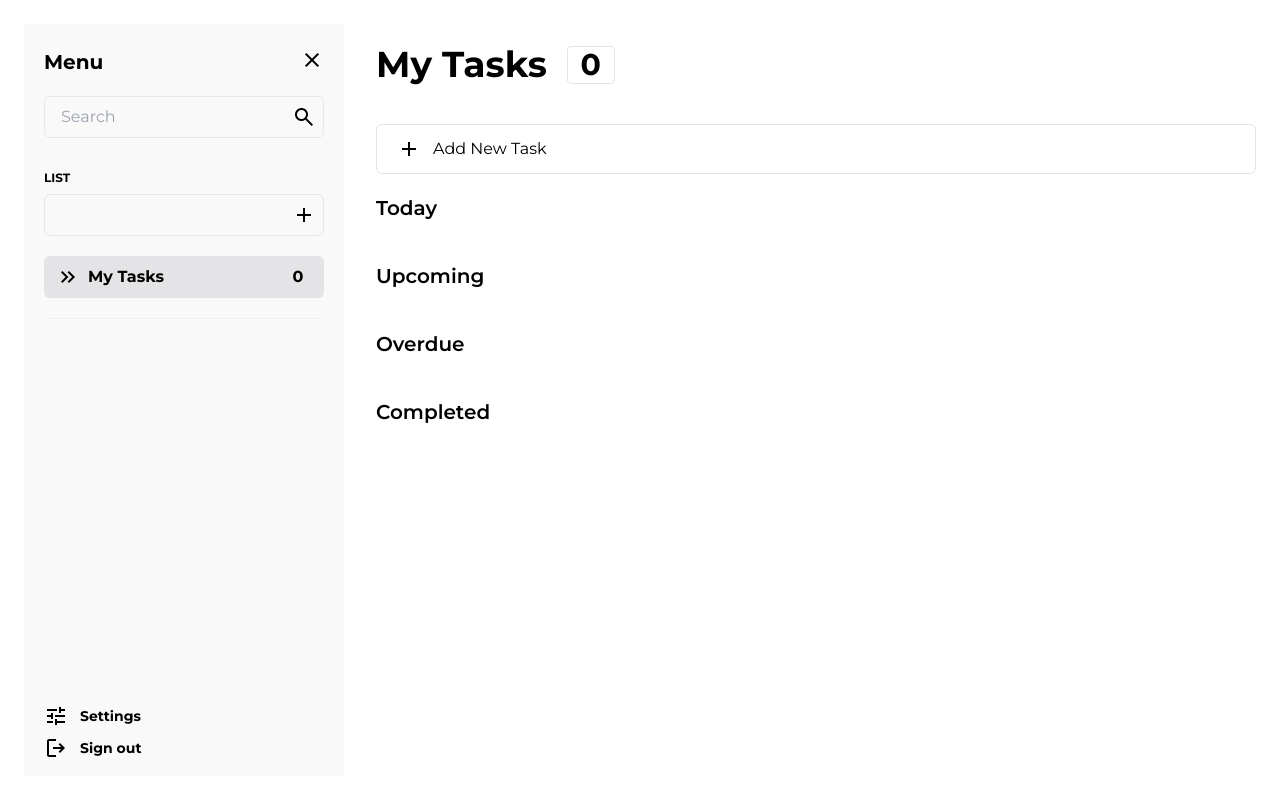
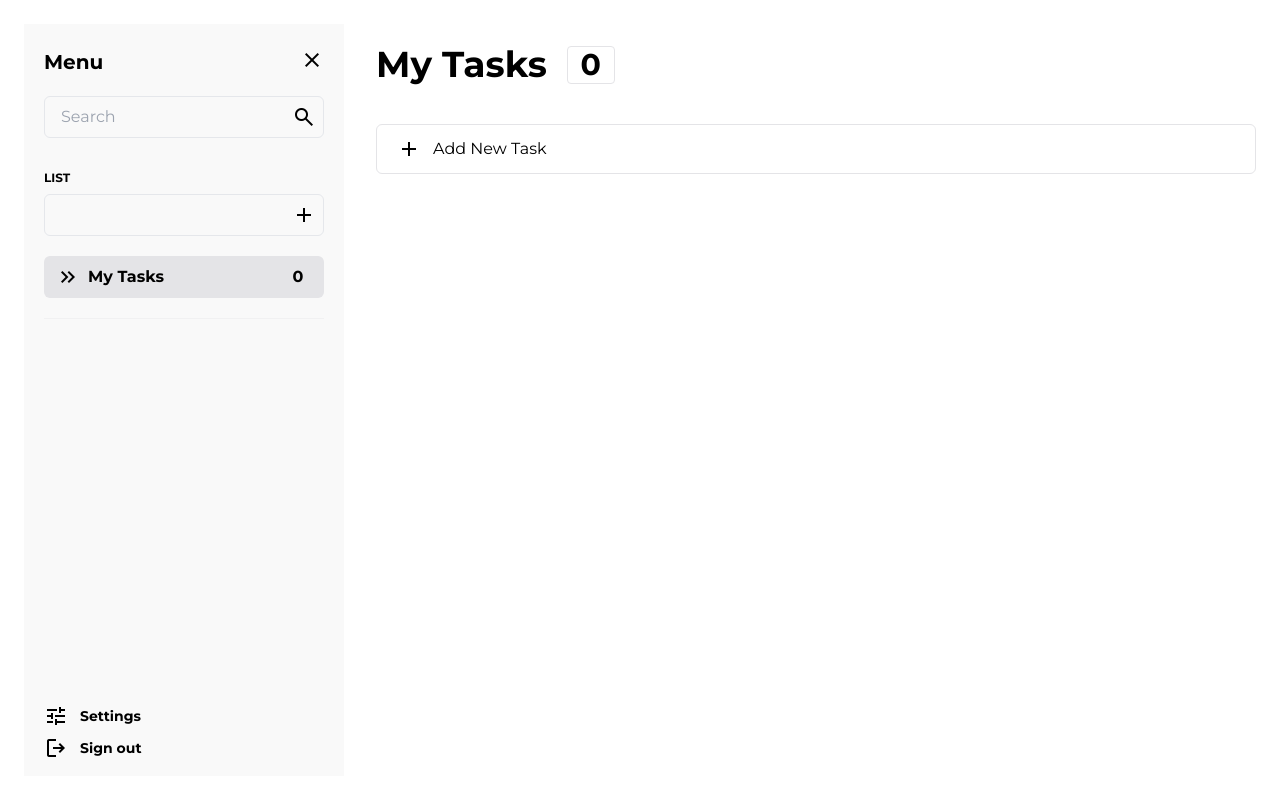
Before and after one commit to Verseler/TaskList, a React (Vite) app: page / in a window 1280 px wide. Shown: the top 796 px of the page. Built offline with nearby package versions, Linux system fonts and the light colour scheme.

Commit message:
style: hide taskCardList if empty

```diff
--- a/src/App.jsx
+++ b/src/App.jsx
@@ -7,6 +7,7 @@ import { nanoid } from "nanoid";
 import logo from "/logo.png";
 
 export default function App() {
+  const EMPTY = "";
   const [showTaskView, setShowTaskView] = useState(false);
 
   const defaultListCollection = [{ id: nanoid(), name: "My Tasks", tasks: [] }];
@@ -42,10 +43,10 @@ export default function App() {
   //Notification functionality
   //ask for permision for notification to user
   useEffect(() => {
-    if(Notification.permission != "granted") {
+    if (Notification.permission != "granted") {
       Notification.requestPermission().then((permission) => {
         setPermission(permission);
-      })
+      });
     } else {
       setPermission(Notification.permission);
     }
@@ -53,31 +54,29 @@ export default function App() {
 
   //check if task is due
   useEffect(() => {
-
-    const allList = listCollection.map(list => list.tasks).flat();
-    allList.forEach(task => {
+    const allList = listCollection.map((list) => list.tasks).flat();
+    allList.forEach((task) => {
       //cehck if task dueDate is not empty
-      if(task.dueDate) {
+      if (task.dueDate) {
         //check if task duedate is overdue and permission is already granted by users
-        if(task.dueDate <= getCurrentDate() && permission === "granted") {
-          const dueTime = task.dueDate.split('T')[1];
+        if (task.dueDate <= getCurrentDate() && permission === "granted") {
+          const dueTime = task.dueDate.split("T")[1];
           const notification = new Notification(`Tasks ${task.name} is due!`, {
             body: dueTime,
             tag: task.id,
             icon: logo,
           });
           notification.addEventListener("close", () => {
-            notification.close()
+            notification.close();
           });
 
           return () => {
             notification.removeEventListener("close");
-          }
+          };
         }
       }
     });
-  }, [listCollection])
-
+  }, [listCollection]);
 
   /*
    *
@@ -89,7 +88,6 @@ export default function App() {
     const newListCollection = [...listCollection];
     newListCollection[currentListIndex] = newCurrentList;
     setListCollection(newListCollection);
-
   }
 
   function createList(name) {
@@ -124,9 +122,9 @@ export default function App() {
   function createNewTask() {
     const newTask = {
       id: nanoid(),
-      name: "New Task",
-      description: "",
-      dueDate: "",
+      name: EMPTY,
+      desc: EMPTY,
+      dueDate: EMPTY,
       completed: false,
     };
 
@@ -135,11 +133,16 @@ export default function App() {
       ...currentList,
       tasks: [...currentList.tasks, newTask],
     };
-    setCurrentList(newCurrentList);
 
-    setCurrentTaskId(newTask.id);
-    //after creating task, show taskview and display the current task
-    setShowTaskView(true);
+
+    //after clicking add new task it will delay for a few ms to avoid spamming
+    setTimeout(() => {
+      setCurrentList(newCurrentList);
+
+      setCurrentTaskId(newTask.id);
+      //after creating task, show taskview and display the current task
+      setShowTaskView(true);
+    }, 250);
   }
 
   function deleteTask(selectedTaskId) {
@@ -160,6 +163,16 @@ export default function App() {
   function updateTask(modifiedTask) {
     //if currentList.tasks is empty dont allow to modify more task
     if (currentList.tasks.length < 1) return;
+
+    //if task is empty, delete it
+    if (
+      modifiedTask.name === EMPTY &&
+      modifiedTask.desc === EMPTY &&
+      modifiedTask.dueDate === EMPTY
+    ) {
+      deleteTask(modifiedTask.id);
+      return;
+    }
 
     //update the modified task in the current list
     const newCurrentList = {
--- a/src/components/ListView.jsx
+++ b/src/components/ListView.jsx
@@ -1,5 +1,6 @@
 import TaskCount from "./TaskCount";
 import TaskCardList from "./TaskCardList";
+import { getCurrentDate } from "../Utilities/TimeStamp";
 
 export default function ListView({
   listTasks,
@@ -7,7 +8,7 @@ export default function ListView({
   listCount,
   createNewTask,
   handleShowTaskView,
-  updateTask
+  updateTask,
 }) {
   const addTaskButton = () => {
     return (
@@ -21,6 +22,18 @@ export default function ListView({
     );
   };
 
+  const currentDate = getCurrentDate();
+  const listTasksToday = listTasks.filter(
+    (task) => !task.completed && task.dueDate === currentDate
+  );
+  const listTasksUpcoming = listTasks.filter(
+    (task) => !task.completed && task.dueDate > currentDate
+  );
+  const listTasksOverdue = listTasks.filter(
+    (task) => !task.completed && task.dueDate < currentDate
+  );
+  const listTasksCompleted = listTasks.filter((task) => task.completed);
+
   return (
     <div className="flex-1 min-h-[svh]">
       <header className="flex items-end sm:mt-5 h-max gap-x-5">
@@ -30,30 +43,38 @@ export default function ListView({
 
       <div className="py-6 sm:py-10">
         {addTaskButton()}
+        {listTasksToday.length >= 1 && (
           <TaskCardList
-          listTasks={listTasks}
-          type="Today"
+            listTasks={listTasksToday}
+            label="Today"
             handleShowTaskView={handleShowTaskView}
             updateTask={updateTask}
           />
+        )}
+        {listTasksUpcoming.length >= 1 && (
           <TaskCardList
-          listTasks={listTasks}
-          type="Upcoming"
+            listTasks={listTasksUpcoming}
+            label="Upcoming"
             handleShowTaskView={handleShowTaskView}
             updateTask={updateTask}
           />
+        )}
+        {listTasksOverdue.length >= 1 && (
           <TaskCardList
-          listTasks={listTasks}
-          type="Overdue"
+            listTasks={listTasksOverdue}
+            label="Overdue"
             handleShowTaskView={handleShowTaskView}
             updateTask={updateTask}
           />
+        )}
+        {listTasksCompleted.length >= 1 && (
           <TaskCardList
-          listTasks={listTasks}
-          type="Completed"
+            listTasks={listTasksCompleted}
+            label="Completed"
             handleShowTaskView={handleShowTaskView}
             updateTask={updateTask}
           />
+        )}
       </div>
     </div>
   );
--- a/src/components/TaskCard.jsx
+++ b/src/components/TaskCard.jsx
@@ -11,6 +11,8 @@ export default function TaskCard({ task, handleShowTaskView, updateTask }) {
     //remove the selected task from the current list
     updateTask(modifiedTask);
   }
+
+  const taskDueTime = task.dueDate.split("T")[1];
 
   return (
     <button
@@ -34,6 +36,10 @@ export default function TaskCard({ task, handleShowTaskView, updateTask }) {
         >
           {task.name}
         </p>
+        {task.dueDate &&
+        (<div className="px-2 py-0.5 text-xs border rounded-md border-zinc-200">
+          {taskDueTime}
+        </div>)}
       </div>
 
       <span className="ml-auto material-symbols-outlined">navigate_next</span>
--- a/src/components/TaskCardList.jsx
+++ b/src/components/TaskCardList.jsx
@@ -3,13 +3,11 @@ import { getCurrentDate } from "../Utilities/TimeStamp";
 
 export default function TaskCardList({
   listTasks,
-  type,
+  label,
   handleShowTaskView,
-  updateTask
+  updateTask,
 }) {
   const TaskCardListUI = listTasks?.map((task) => {
-    if (type === "Today") {
-      if (!task.completed && task.dueDate === getCurrentDate()) {
     return (
       <TaskCard
         key={task.id}
@@ -18,53 +16,11 @@ export default function TaskCardList({
         updateTask={updateTask}
       />
     );
-      }
-    }
-    if (type === "Upcoming") {
-      if (!task.completed && task.dueDate > getCurrentDate()) {
-        return (
-          <TaskCard
-            key={task.id}
-            task={task}
-            handleShowTaskView={handleShowTaskView}
-            updateTask={updateTask}
-          />
-        );
-      }
-    }
-
-    if (type === "Overdue") {
-      if (!task.completed && task.dueDate < getCurrentDate()) {
-        return (
-          <TaskCard
-            key={task.id}
-            task={task}
-            handleShowTaskView={handleShowTaskView}
-            updateTask={updateTask}
-          />
-        );
-      }
-    }
-
-    if (type === "Completed") {
-      if (task.completed) {
-        return (
-          <TaskCard
-            key={task.id}
-            task={task}
-            handleShowTaskView={handleShowTaskView}
-            updateTask={updateTask}
-          />
-        );
-      }
-    } else {
-      return;
-    }
   });
 
   return (
     <div className="py-5">
-      <h2 className="text-xl font-semibold">{type}</h2>
+      <h2 className="text-xl font-semibold">{label}</h2>
       {TaskCardListUI}
     </div>
   );
```
Lines whose indentation alone changed are shown as unchanged.
